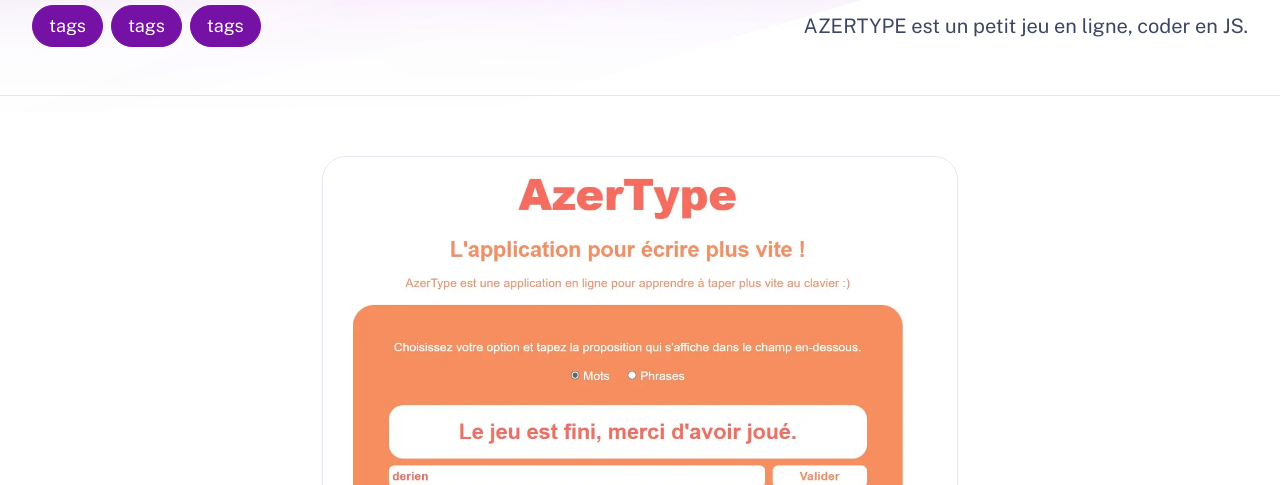
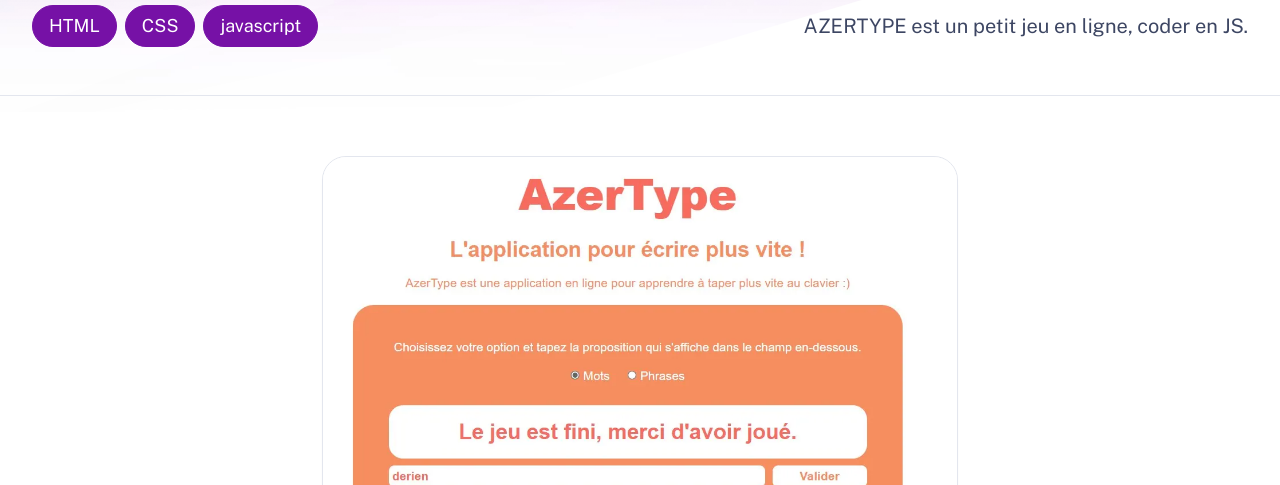
Before and after one commit to Ginny-Siix/portfolio, an Astro site: page /work/azrtype in a window 1280 px wide. Shown: the part 315-800 px from the top of the page. Built offline with nearby package versions, Linux system fonts and the light colour scheme; Astro itself is replaced by a stand-in of ours.

Commit message:
fixe final

```diff
--- a/src/pages/work/[...slug].astro
+++ b/src/pages/work/[...slug].astro
@@ -36,7 +36,7 @@
 					<Hero title={entry.data.title} align="start">
 						<div class="details">
 							<div class="tags">
-								{entry.data.tags.map(() => <Pill>tags</Pill>)}
+								{entry.data.tags.map((t) => <Pill>{t}</Pill>)}
 							</div>
 							<p class="description">{entry.data.description}</p>
 						</div>
```
